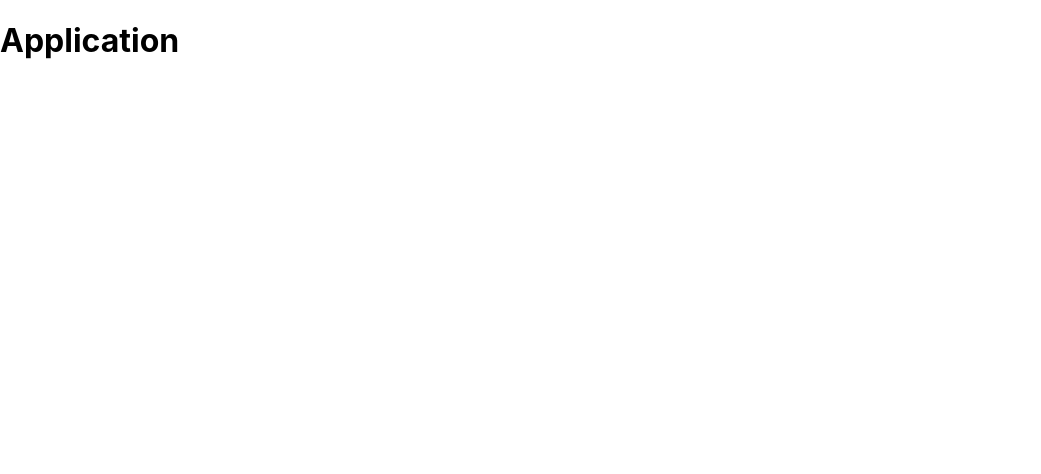
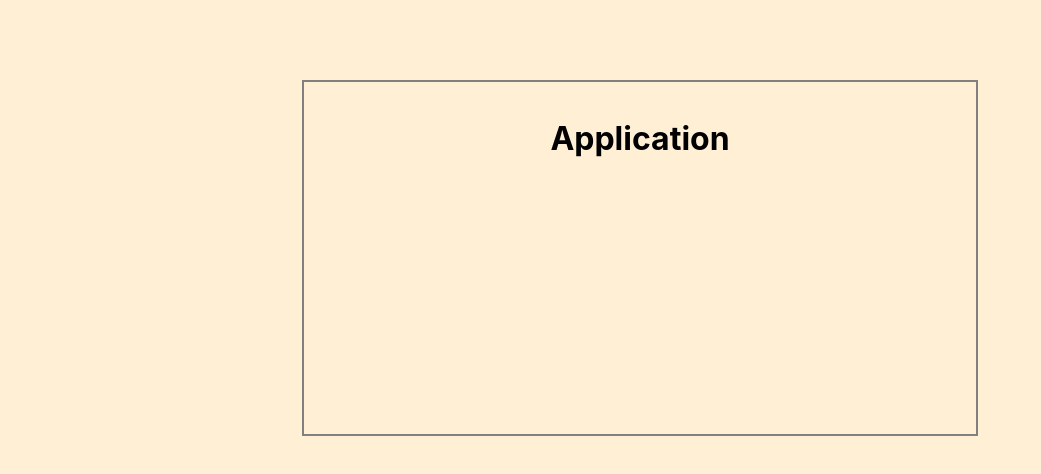
Before and after one commit to SergeChurkin-ca/authentication-and-local-storage, a React (Create React App) app: page / in a window 1280 px wide. Shown: the top 474 px of the page, without its empty margins (0-1041 px from the left). Built offline with nearby package versions, Linux system fonts and the light colour scheme.

Commit message:
setup components and fist syling

```diff
--- a/src/App.css
+++ b/src/App.css
@@ -0,0 +1,19 @@
+.wrapper {
+    margin: 0 auto;
+    display: inline-flex;
+    width: 100vw;
+    height: 100vh;
+    background-color: papayawhip;
+    justify-content: center;
+}
+
+.application {
+    border: solid 2px grey;
+    margin: 5rem auto;
+    padding: 1rem 1rem;
+    width: 50vw;
+    height: 40vh;
+    display: inline-flex;
+    flex-direction: column;
+    align-items: center;
+}
--- a/src/App.js
+++ b/src/App.js
@@ -7,6 +7,8 @@ import Preferences from './components/Preferences/Preferences';
 function App() {
   return (
     <div className="wrapper">
+
+      <div className="application">
         <h1>Application</h1>
         <BrowserRouter>
           <Switch>
@@ -18,6 +20,8 @@ function App() {
             </Route>
           </Switch>
         </BrowserRouter>
+
+      </div>
     </div>
   )
 }
```
Lines whose indentation alone changed are shown as unchanged.
